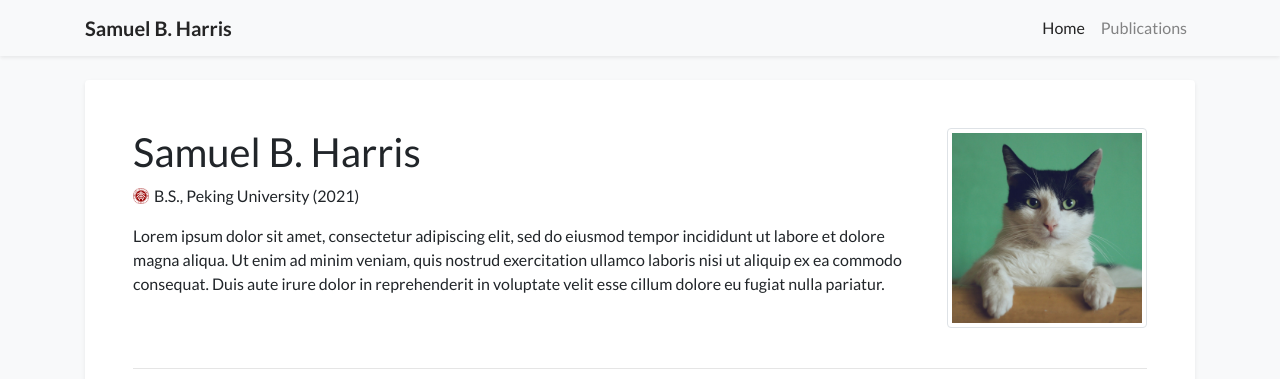
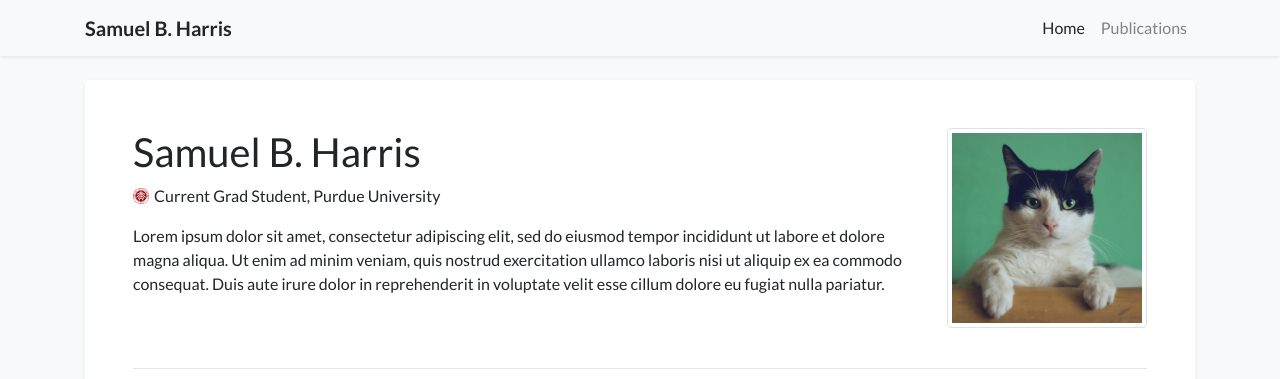
Before and after one commit to SamuelBHarris/SamuelBHarris.github.io, a Jekyll site: the page built from index.html, in a window 1280 px wide and 1400 px high. Shown: the top 379 px of the window. Built offline with Jekyll 4.4.1, drawn with Linux system fonts in a browser that asks for light colours; a style sheet for code colours, icons or effects is not loaded.

Commit message:
Update profile.yml

```diff
--- a/_data/profile.yml
+++ b/_data/profile.yml
@@ -3,7 +3,7 @@ secondary_name: ""
 navbar_name: "Samuel B. Harris"
 
 positions:
-  - '<span class="no-break"><img src="assets/images/badges/PKU_red.png" alt="Peking University" class="inline-badge"/></span> B.S., Peking University (2021)'
+  - '<span class="no-break"><img src="assets/images/badges/PKU_red.png" alt="Purdue University" class="inline-badge"/></span> Current Grad Student, Purdue University'
 
 email: "your@email.com"
 gscholar: TBD
@@ -51,5 +51,3 @@ awards:
 
 # Feel free to replace the footer text if you would like to, but I will greatly appreciate it
 # if you keep the link to the template so that more people can benefit from it. Thanks!
-footer_text: >-
-  <a href="https://github.com/luost26/academic-homepage" target="_blank"><i class="fas fa-pencil-ruler"></i> academic-homepage</a>
```
